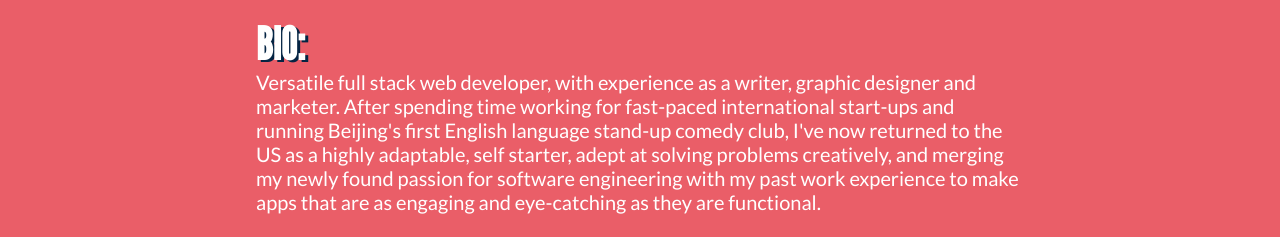
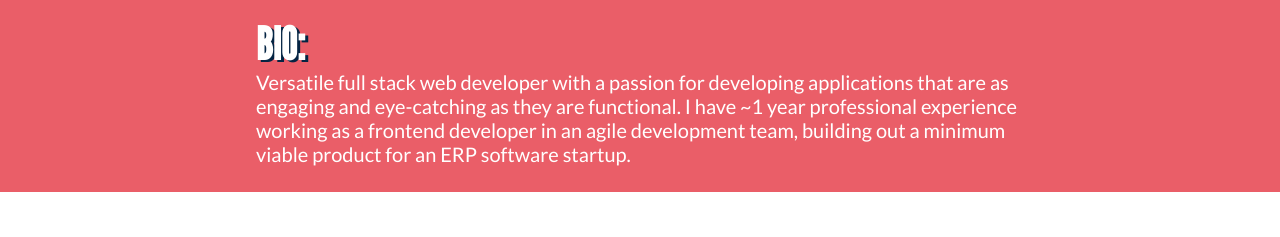
Before and after one commit to dfert1987/Portfolio, a React (Create React App) app: page / in a window 1280 px wide. Shown: the part 1436-1673 px from the top of the page. After the commit the page ends 1628 px from the top, so only its background shows below. Built offline with nearby package versions, Linux system fonts and the light colour scheme.

Commit message:
masonry bio edit

```diff
--- a/src/Components/Masonry/Masonry.js
+++ b/src/Components/Masonry/Masonry.js
@@ -34,14 +34,11 @@ const Masonry = () => {
       <div className='bio-container'>
         <h2 className='bio-title'>BIO:</h2>
         <p className='bio'>
-          Versatile full stack web developer, with experience as a writer,
-          graphic designer and marketer. After spending time working for
-          fast-paced international start-ups and running Beijing's first English
-          language stand-up comedy club, I've now returned to the US as a highly
-          adaptable, self starter, adept at solving problems creatively, and
-          merging my newly found passion for software engineering with my past
-          work experience to make apps that are as engaging and eye-catching as
-          they are functional.
+          Versatile full stack web developer with a passion for developing
+          applications that are as engaging and eye-catching as they are
+          functional. I have ~1 year professional experience working as a
+          frontend developer in an agile development team, building out a
+          minimum viable product for an ERP software startup.
         </p>
       </div>
     </div>
```
